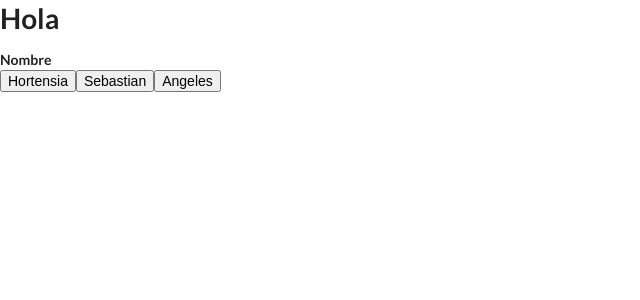
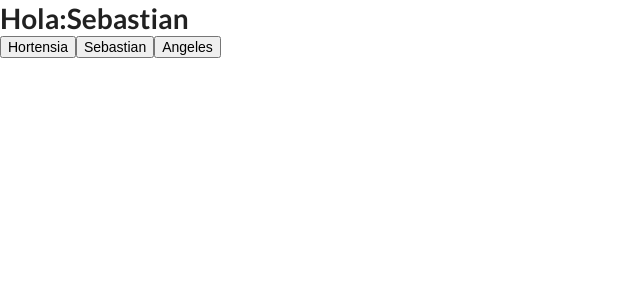
Before and after one commit to Hortesando/holamundo, a React (Create React App) app: page / in a window 1280 px wide. Shown: the top 300 px of the page, without its empty margins (0-640 px from the left). Built offline with nearby package versions, Linux system fonts and the light colour scheme.

Commit message:
Practicas

```diff
--- a/src/componentes/App.js
+++ b/src/componentes/App.js
@@ -20,7 +20,7 @@ class App extends React.Component{
             return (
             <div>
 
-                <Regards/>
+                <Regards objectName = {this.state}/>
                 <button onClick = {() => this.changeState ({name: 'Hortensia', lastName: 'Sandoval' })}>Hortensia</button>
                 <button onClick = {() => this.changeState ({name: 'Sebastian', lastName: 'Ruiz' })}>Sebastian</button>
                 <button onClick = {() => this.changeState ({name: 'Angeles', lastName: 'Sandoval' })}>Angeles</button>
--- a/src/componentes/regards.js
+++ b/src/componentes/regards.js
@@ -2,18 +2,17 @@ import React from 'react'
 
 
 class Regards extends React.Component{
-    constructor (){
+    constructor (props){
         super ()
     }
      render (){
          return (
              <div>
                  <h1>
-                     Hola
+                     Hola:{ this.props.objectName.name}
                  </h1>
-                 <b>
-                     Nombre
-                 </b>
+
+
              </div>
          )
      }
```
